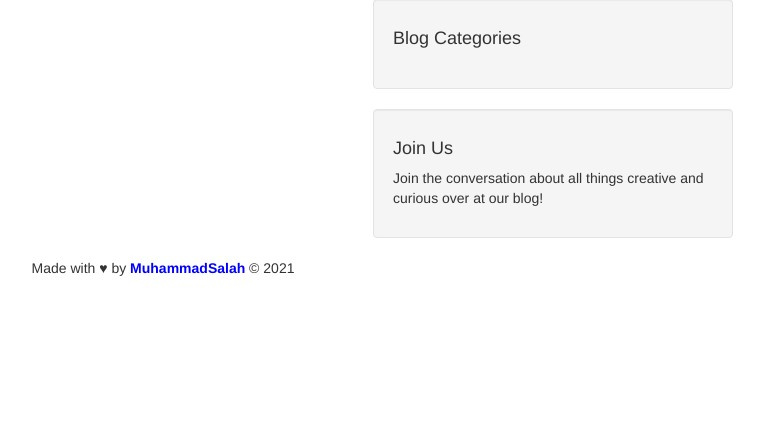
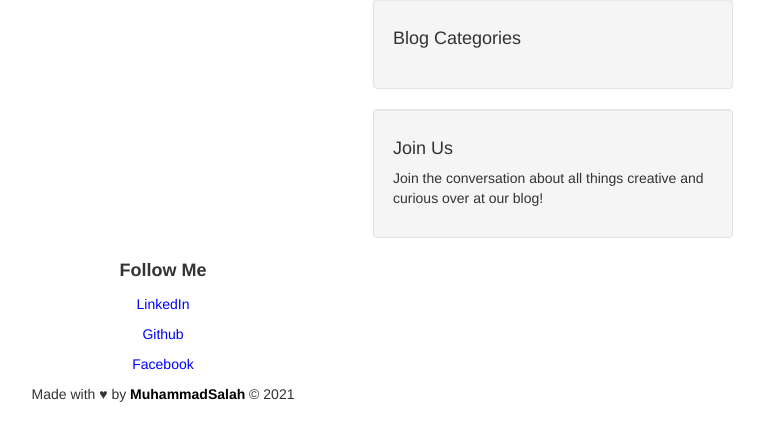
Before and after one commit to MohamedSalahApdElzaher/Tech.blog, a PHP site: page /index.php in a window 1280 px wide. Shown: the part 205-646 px from the top of the page, without its empty margins (477-1241 px from the left). Run offline with PHP 8.4, Linux system fonts and the light colour scheme; data that the repository does not hold is empty.

Commit message:
Update footer.php

```diff
--- a/includes/footer.php
+++ b/includes/footer.php
@@ -1,14 +1,30 @@
   <!-- Footer -->
         <footer>
             <div class="row">
+
+             <div class="col-lg-12">
+                    <p style="text-align: center; font-size:18px; font-weight:bold;">Follow Me</p>
+                </div>
+
                 <div class="col-lg-12">
+                         <p style="text-align: center;">
+                        <a style="color:blue;" href="https://www.linkedin.com/in/muhammad-sala7">LinkedIn</a></p>
+                            <p style="text-align: center;">
+                        <a style="color:blue;" href="https://github.com/MohamedSalahApdElzaher">Github</a></p>
+                         <p style="text-align: center;">
+                        <a style="color:blue;" href="https://www.facebook.com/profile.php?id=100004219846601">Facebook</a></p>
+                </div>
+
+                 <div class="col-lg-12">
                     <p style="text-align: center;">Made with &hearts; by
-                        <a style="color:blue; font-weight:bold" href="https://github.com/MohamedSalahApdElzaher">MuhammadSalah</a> &copy; 2021</p>
+                        <a style="color:black; font-weight:bold" href="#">MuhammadSalah</a> &copy; 2021</p>
                 </div>
+
                 <!-- /.col-lg-12 -->
             </div>
             <!-- /.row -->
         </footer>
+
     </div>
     <!-- /.container -->
 
```
